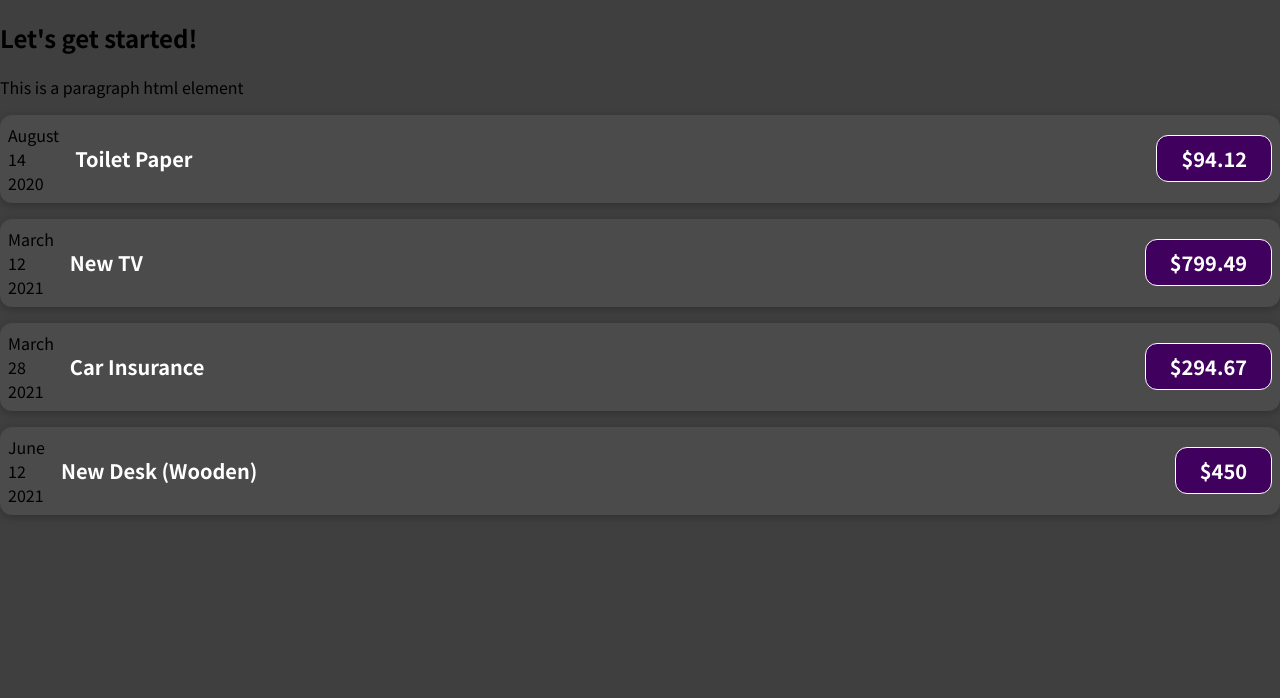
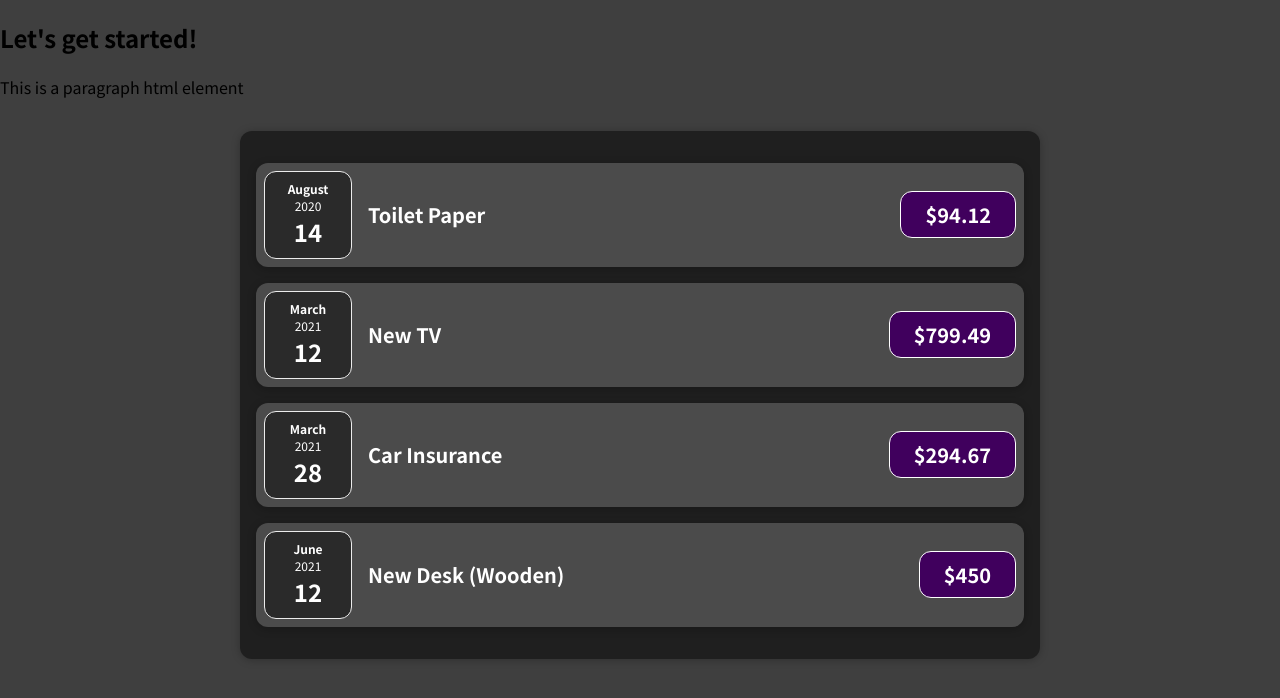
Before and after one commit to NathanMoes/01-starting-setup, a JavaScript app: page / in a window 1280 px wide. Shown: the top 698 px of the page. Built offline with nearby package versions, Linux system fonts and the light colour scheme.

Commit message:
SubFunctionAdded

```diff
--- a/src/App.js
+++ b/src/App.js
@@ -1,4 +1,5 @@
 import ExpenseItem from "./components/ExpenseItem";
+import Expenses from "./components/Expenses"
 function App() {
   const expenses = [
     {
@@ -21,14 +22,12 @@
       date: new Date(2021, 5, 12),
     },
   ];
+  let number = expenses.length;
   return (
     <div>
       <h2>Let's get started!</h2>
       <p>This is a paragraph html element</p>
-      <ExpenseItem title={expenses[0].title} amount={expenses[0].amount} date={expenses[0].date}></ExpenseItem>
-      <ExpenseItem title={expenses[1].title} amount={expenses[1].amount} date={expenses[1].date}></ExpenseItem>
-      <ExpenseItem title={expenses[2].title} amount={expenses[2].amount} date={expenses[2].date}></ExpenseItem>
-      <ExpenseItem title={expenses[3].title} amount={expenses[3].amount} date={expenses[3].date}></ExpenseItem>
+      <Expenses expense={expenses} num={number} />
     </div>
   );
 }
--- /dev/null
+++ b/src/components/ExpenseDate.css
@@ -0,0 +1,26 @@
+.expense-date {
+    display: flex;
+    flex-direction: column;
+    width: 5.5rem;
+    height: 5.5rem;
+    border: 1px solid #ececec;
+    background-color: #2a2a2a;
+    color: white;
+    border-radius: 12px;
+    align-items: center;
+    justify-content: center;
+}
+
+.expense-date__month {
+    font-size: 0.75rem;
+    font-weight: bold;
+}
+
+.expense-date__year {
+    font-size: 0.75rem;
+}
+
+.expense-date__day {
+    font-size: 1.5rem;
+    font-weight: bold;
+}
--- a/src/components/ExpenseDate.js
+++ b/src/components/ExpenseDate.js
@@ -1,3 +1,4 @@
+import "./ExpenseDate.css"
 function ExpenseDate(props) {
     const month = props.date.toLocaleString('en-US', { month: 'long' });
     const day = props.date.toLocaleString('en-US', { day: '2-digit' });
@@ -5,8 +6,8 @@
     return (
         <div class="expense-date">
             <div class="expense-date__month">{month}</div>
+            <div class="expense-date__year">{year}</div>
             <div class="expense-date__day">{day}</div>
-            <div class="expense-date__year">{year}</div>
         </div>
     );
 }
--- /dev/null
+++ b/src/components/Expenses.css
@@ -0,0 +1,9 @@
+.expenses {
+    padding: 1rem;
+    background-color: rgb(31, 31, 31);
+    margin: 2rem auto;
+    width: 50rem;
+    max-width: 95%;
+    border-radius: 12px;
+    box-shadow: 0 1px 8px rgba(0, 0, 0, 0.25);
+}
--- /dev/null
+++ b/src/components/Expenses.js
@@ -0,0 +1,14 @@
+import './Expenses.css'
+import ExpenseItem from './ExpenseItem';
+
+function Expenses(props) {
+    let array = []
+    for (let i = 0; i < props.num; i += 1) {
+        array.push(<ExpenseItem date={props.expense[i].date} title={props.expense[i].title} amount={props.expense[i].amount} />);
+    }
+    return (
+        <div className='expenses'>{array}</div>
+    )
+}
+
+export default Expenses;
```
